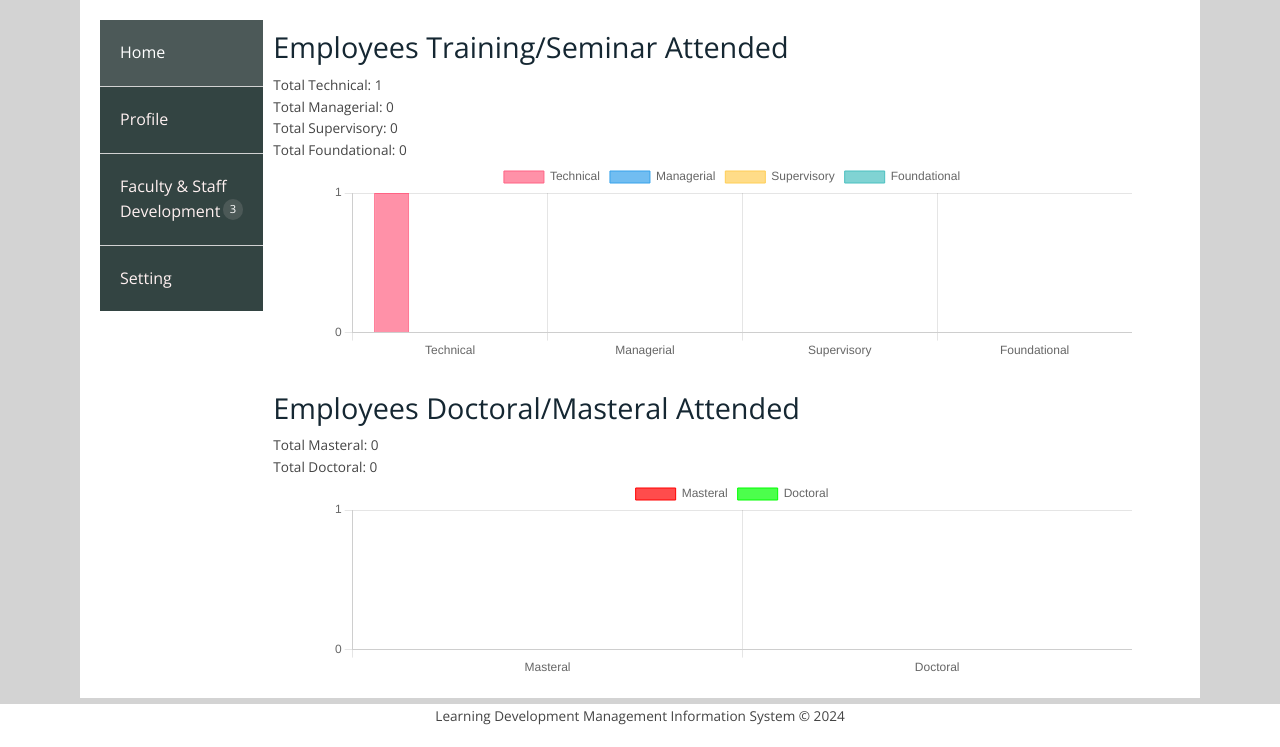
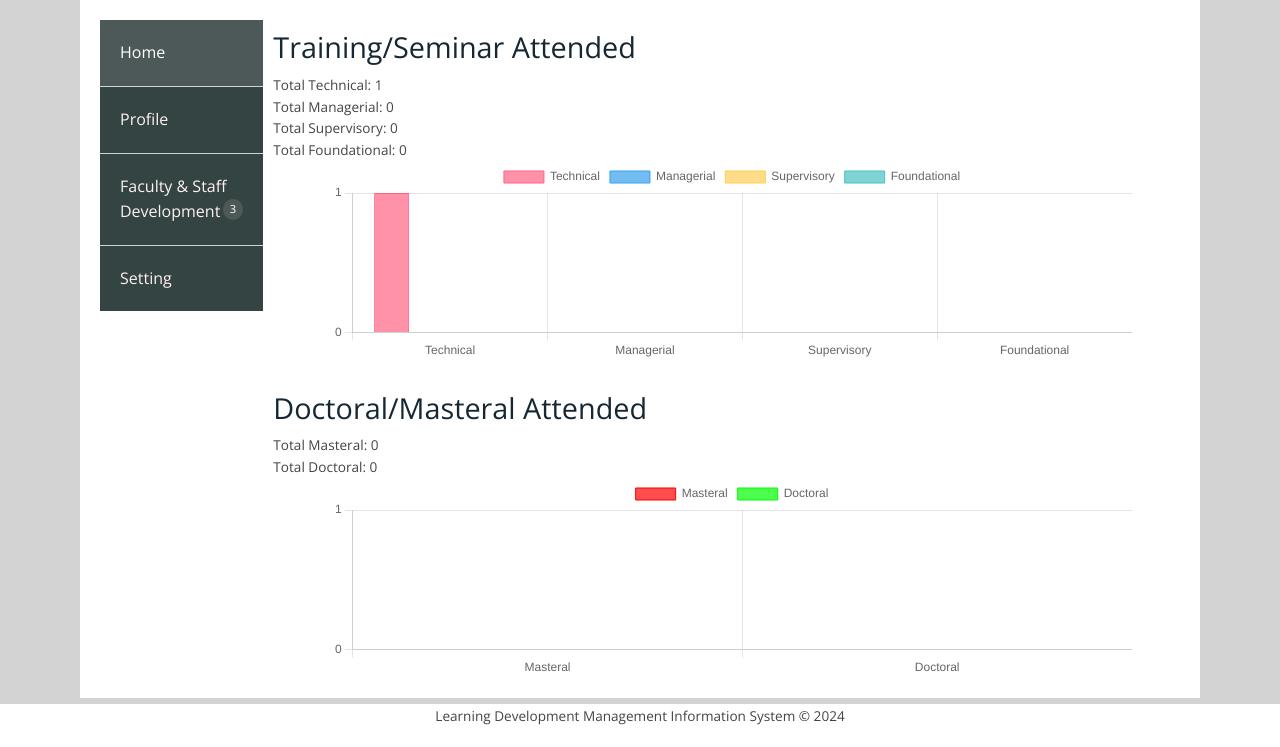
Before and after one commit to ambo18/PLDMIS, a PHP site: page /user/home.php in a window 1280 px wide. Shown: the part 53-800 px from the top of the page. Run offline with PHP 8.4, Linux system fonts and the light colour scheme; a user stored in the database is signed in; data comes from the database, SQL or seed files in the repository.

Commit message:
Fix the Typo

```diff
--- a/user/home.php
+++ b/user/home.php
@@ -64,7 +64,7 @@ $doctoral = $doctoral_qry->num_rows;
     <div class="clearfix"></div>
 
     <div class="s-12 l-10" style=" background: #fff;">
-        <h3>Employees Training/Seminar Attended</h3>
+        <h3>Training/Seminar Attended</h3>
         <div>
             <p>Total Technical: <?php echo $technical; ?></p>
             <p>Total Managerial: <?php echo $managerial; ?></p>
@@ -75,7 +75,7 @@ $doctoral = $doctoral_qry->num_rows;
     </div>
 
     <div class="s-12 l-10 right" style="margin-top: 20px; background: #fff;">
-        <h3>Employees Doctoral/Masteral Attended</h3>
+        <h3>Doctoral/Masteral Attended</h3>
         <div>
             <p>Total Masteral: <?php echo $masteral; ?></p>
             <p>Total Doctoral: <?php echo $doctoral; ?></p>
```
